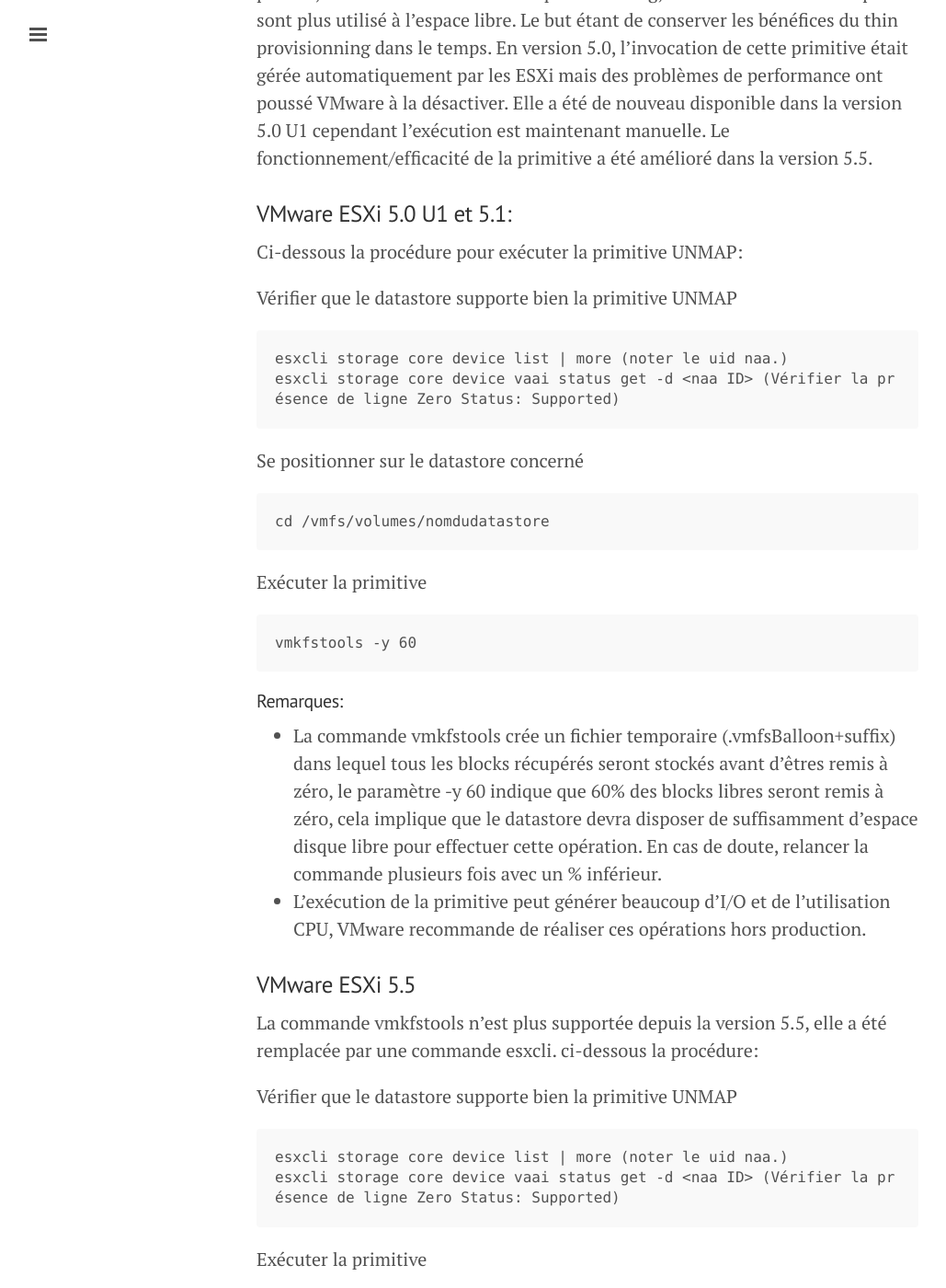
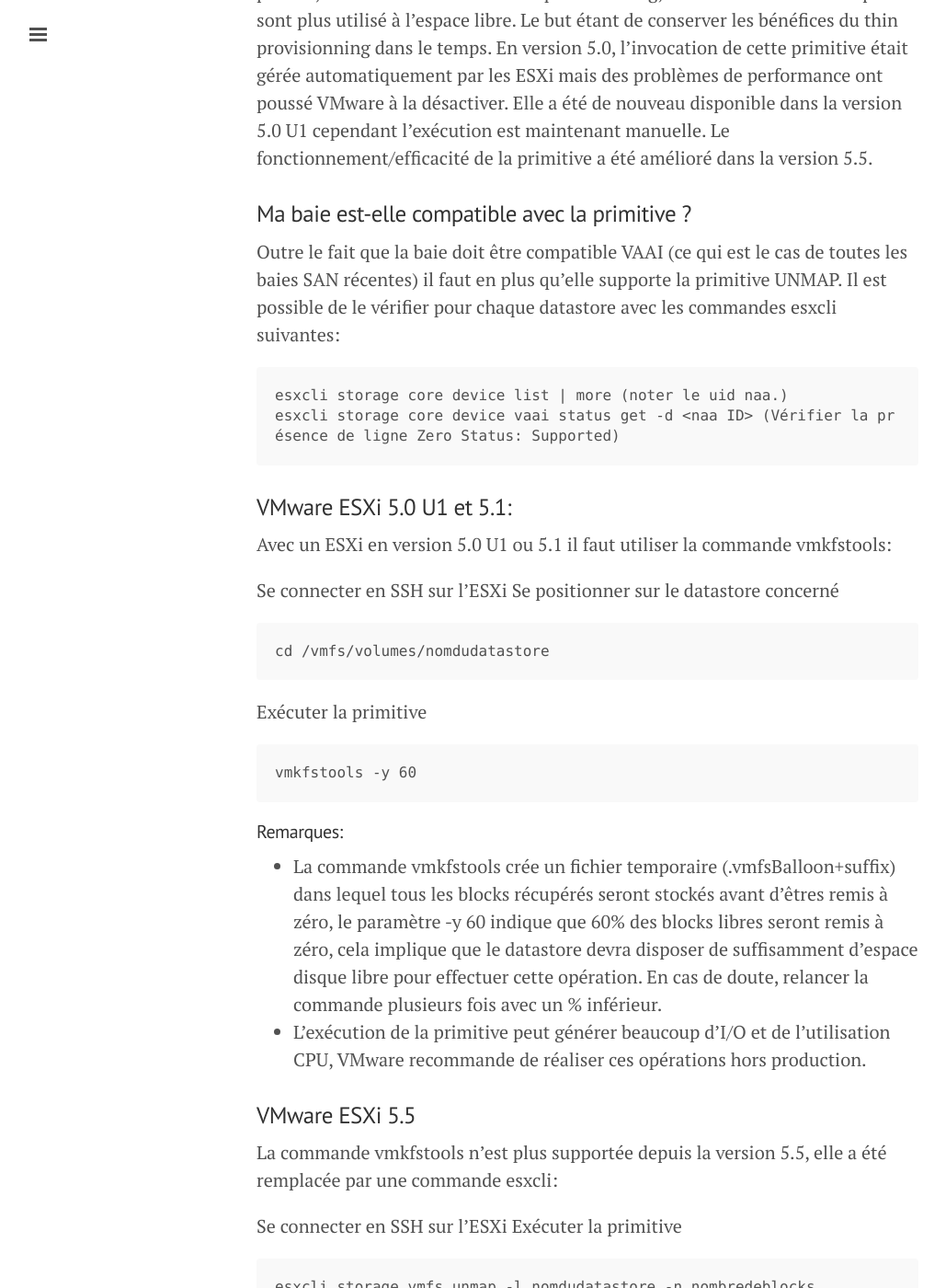
Before and after one commit to equelin/equelin.github.io, a Jekyll site: the page built from _posts/2015-02-26-Réclamer-espace-libre-lun-thin-ESXi.md, in a window 1280 px wide and 1400 px high, scrolled down 335 px. Shown: the whole window at 92% size, without its empty margins (1-1030 px from the left). Built offline with Jekyll 4.4.1, drawn with Linux system fonts in a browser that asks for light colours; nearby versions of some CDN libraries; Markdown is read by kramdown in place of the engine named in the settings.

Commit message:
Update 2015-02-26-Réclamer-espace-libre-lun-thin-ESXi.md

````diff
--- a/_posts/2015-02-26-Réclamer-espace-libre-lun-thin-ESXi.md
+++ b/_posts/2015-02-26-Réclamer-espace-libre-lun-thin-ESXi.md
@@ -5,17 +5,20 @@
 
 VMware a introduit avec la version 5.0 une nouvelle primitive VAAI (UNMAP) qui permet, dans le cas de LUN en thin provisionning, de réaffecter les blocks qui ne sont plus utilisé à l'espace libre. Le but étant de conserver les bénéfices du thin provisionning dans le temps. En version 5.0, l'invocation de cette primitive était gérée automatiquement par les ESXi mais des problèmes de performance ont poussé VMware à la désactiver. Elle a été de nouveau disponible dans la version 5.0 U1 cependant l'exécution est maintenant manuelle. Le fonctionnement/efficacité de la primitive a été amélioré dans la version 5.5.
 
-###VMware ESXi 5.0 U1 et 5.1:
+###Ma baie est-elle compatible avec la primitive ?
 
-Ci-dessous la procédure pour exécuter la primitive UNMAP:
-
-Vérifier que le datastore supporte bien la primitive UNMAP
+Outre le fait que la baie doit être compatible VAAI (ce qui est le cas de toutes les baies SAN récentes) il faut en plus qu'elle supporte la primitive UNMAP. Il est possible de le vérifier pour chaque datastore avec les commandes esxcli suivantes:
 
 ```
 esxcli storage core device list | more (noter le uid naa.)
 esxcli storage core device vaai status get -d <naa ID> (Vérifier la présence de ligne Zero Status: Supported)
 ```
 
+###VMware ESXi 5.0 U1 et 5.1:
+
+Avec un ESXi en version 5.0 U1 ou 5.1 il faut utiliser la commande vmkfstools:
+
+Se connecter en SSH sur l'ESXi
 Se positionner sur le datastore concerné
 
 ```
@@ -35,15 +38,9 @@
 
 ###VMware ESXi 5.5
 
-La commande vmkfstools n'est plus supportée depuis la version 5.5, elle a été remplacée par une commande esxcli. ci-dessous la procédure:
+La commande vmkfstools n'est plus supportée depuis la version 5.5, elle a été remplacée par une commande esxcli:
 
-Vérifier que le datastore supporte bien la primitive UNMAP
-
-```
-esxcli storage core device list | more (noter le uid naa.)
-esxcli storage core device vaai status get -d <naa ID> (Vérifier la présence de ligne Zero Status: Supported)
-```
-
+Se connecter en SSH sur l'ESXi
 Exécuter la primitive
 
 ```
````
